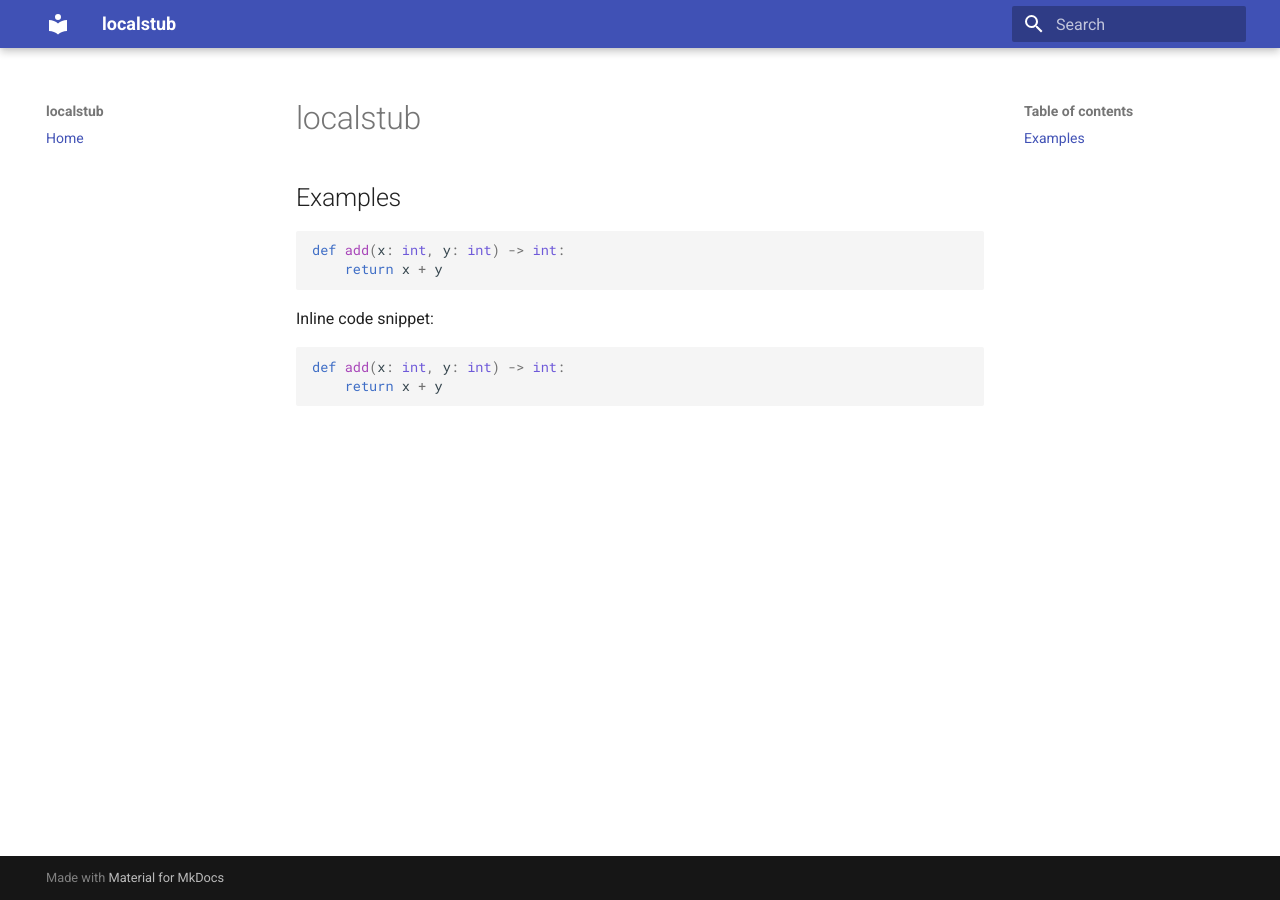
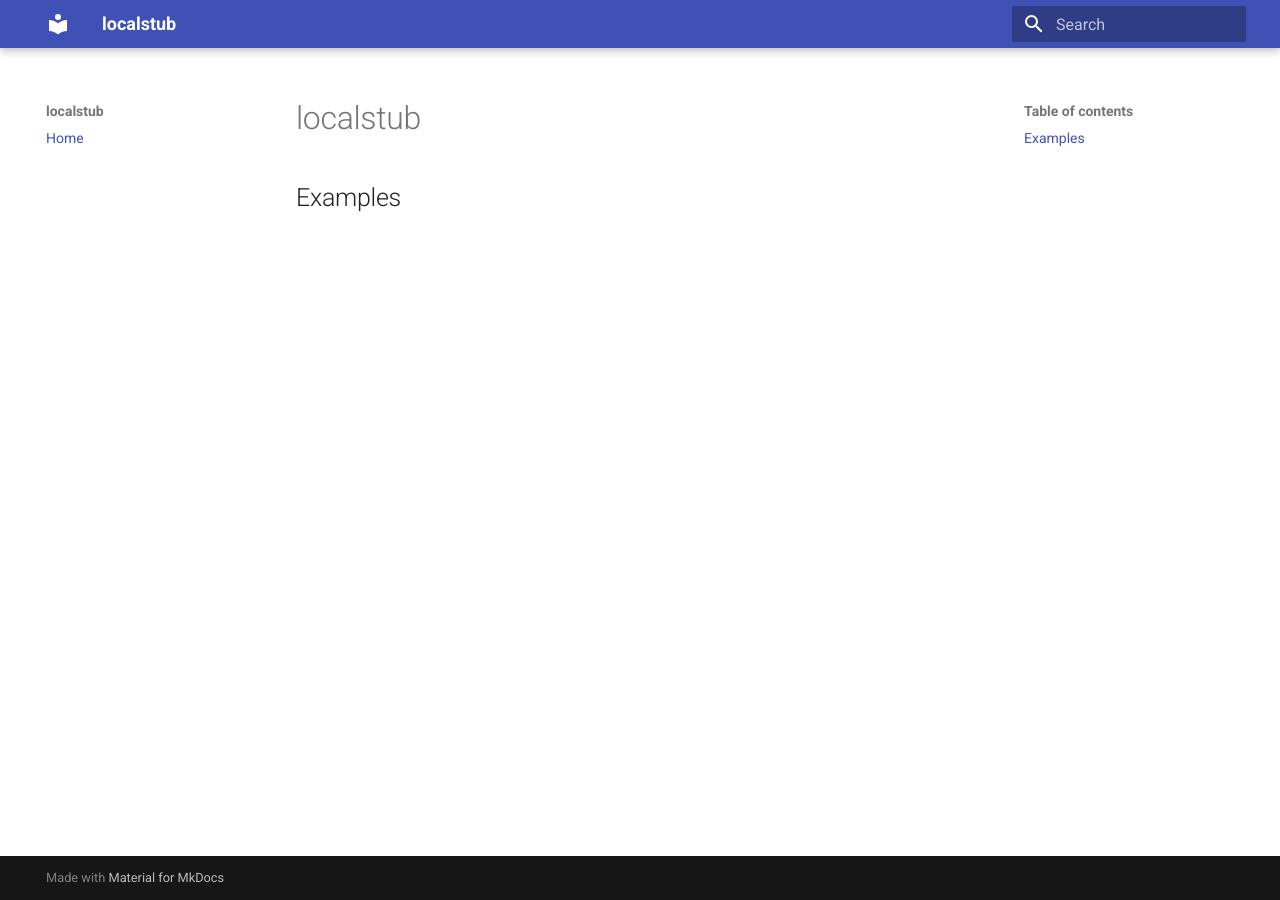
Before and after one commit to jamesls/localstub, an MkDocs documentation site: the page built from docs/docs/index.md, in a window 1280 px wide. Built offline with MkDocs 1.6.1 and Material for MkDocs 9.7.7, drawn with Linux system fonts in a browser that asks for light colours.

Commit message:
Remove placeholder doc index snippet
Triggers CI failures due to new ruff reformatting on md files.

````diff
--- a/docs/docs/index.md
+++ b/docs/docs/index.md
@@ -1,14 +1,3 @@
 # localstub
 
 ## Examples
-
-```python
---8<-- "examples/demo.py"
-```
-
-Inline code snippet:
-
-```python
-def add(x: int, y: int) -> int:
-    return x + y
-```
````
